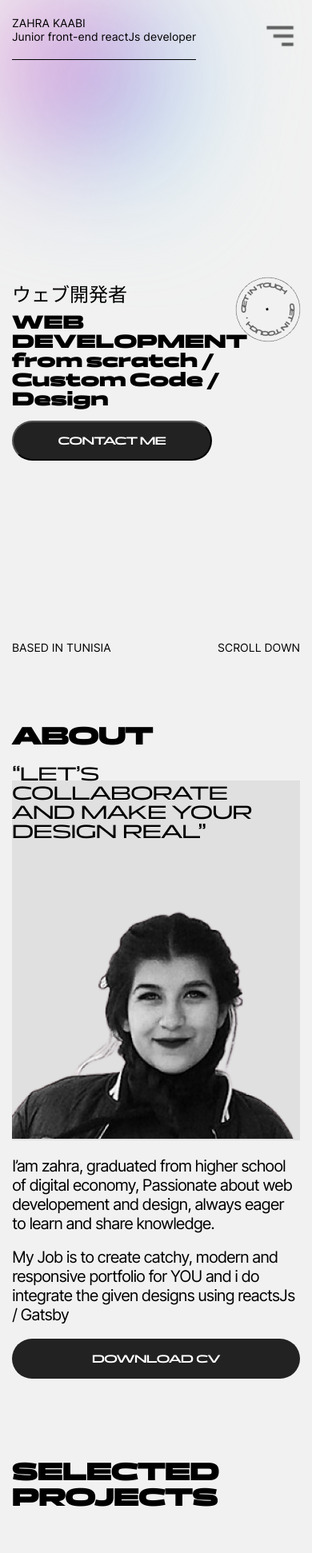
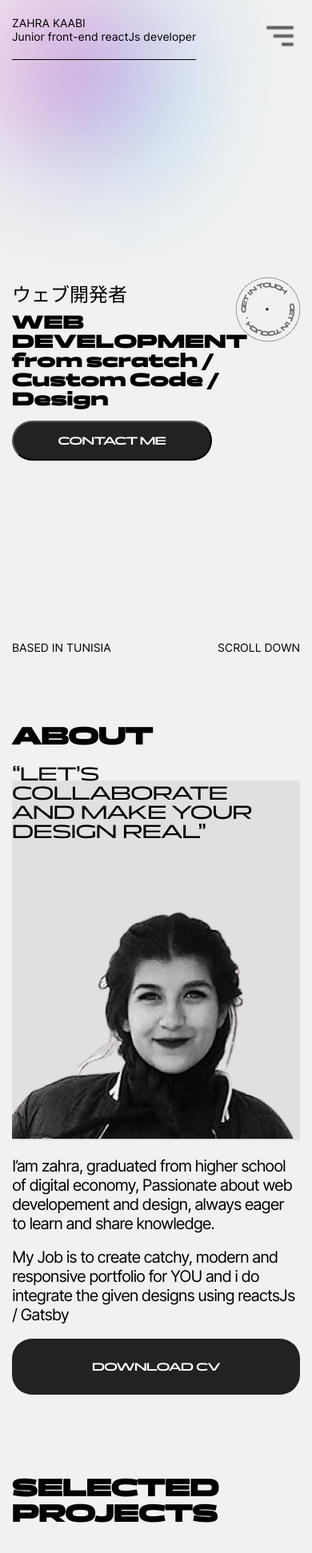
Before and after one commit to zahrakaabi/PORTFOLIO, a React (Create React App) app: page / in a window 390 px wide. Shown: the top 1942 px of the page at 80% size. Built offline with nearby package versions, Linux system fonts and the light colour scheme.

Commit message:
fix: Fix style download cv button responsive

```diff
--- a/src/pages-components/About-section/index.scss
+++ b/src/pages-components/About-section/index.scss
@@ -111,7 +111,6 @@
                 }
 
                 @media (max-width: 992px) {
-                    height: 50px;
                     width: 100%;
                     font-size: 14px;
                     border-radius: 25px;
```
